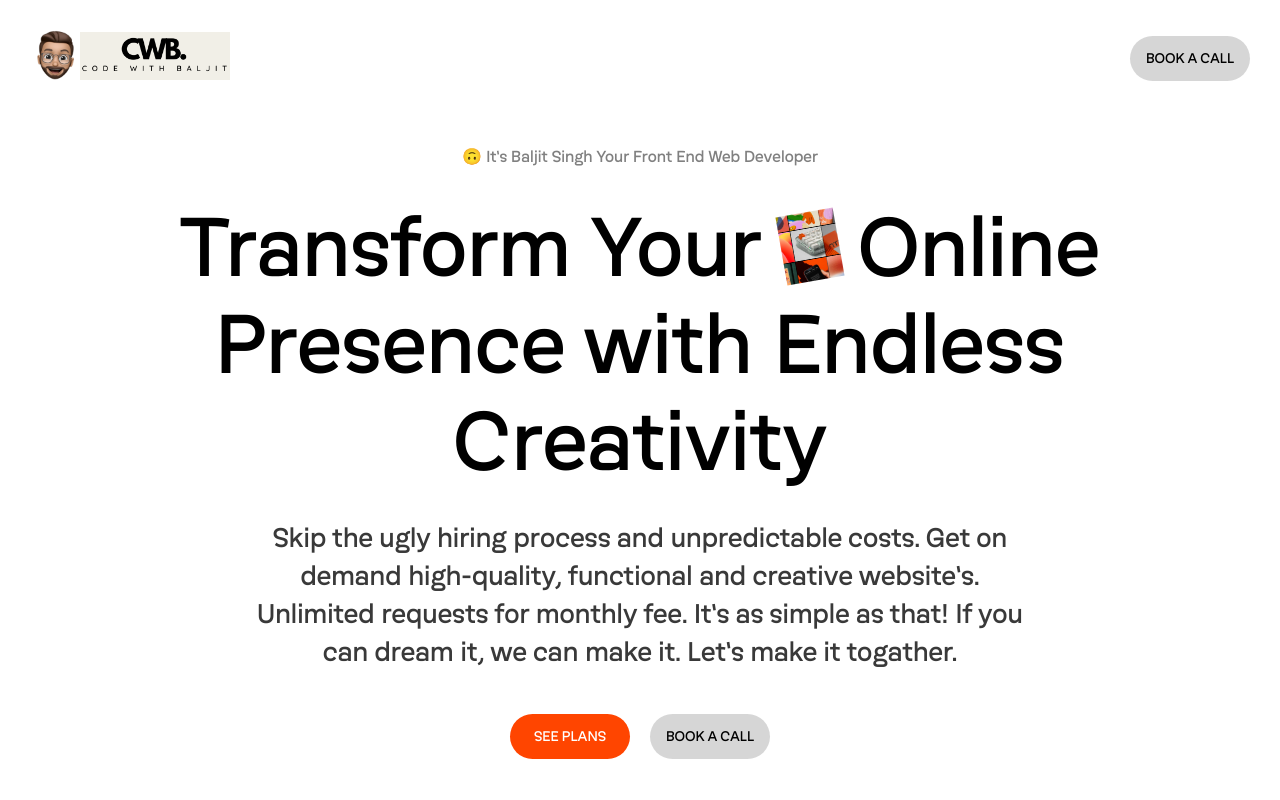
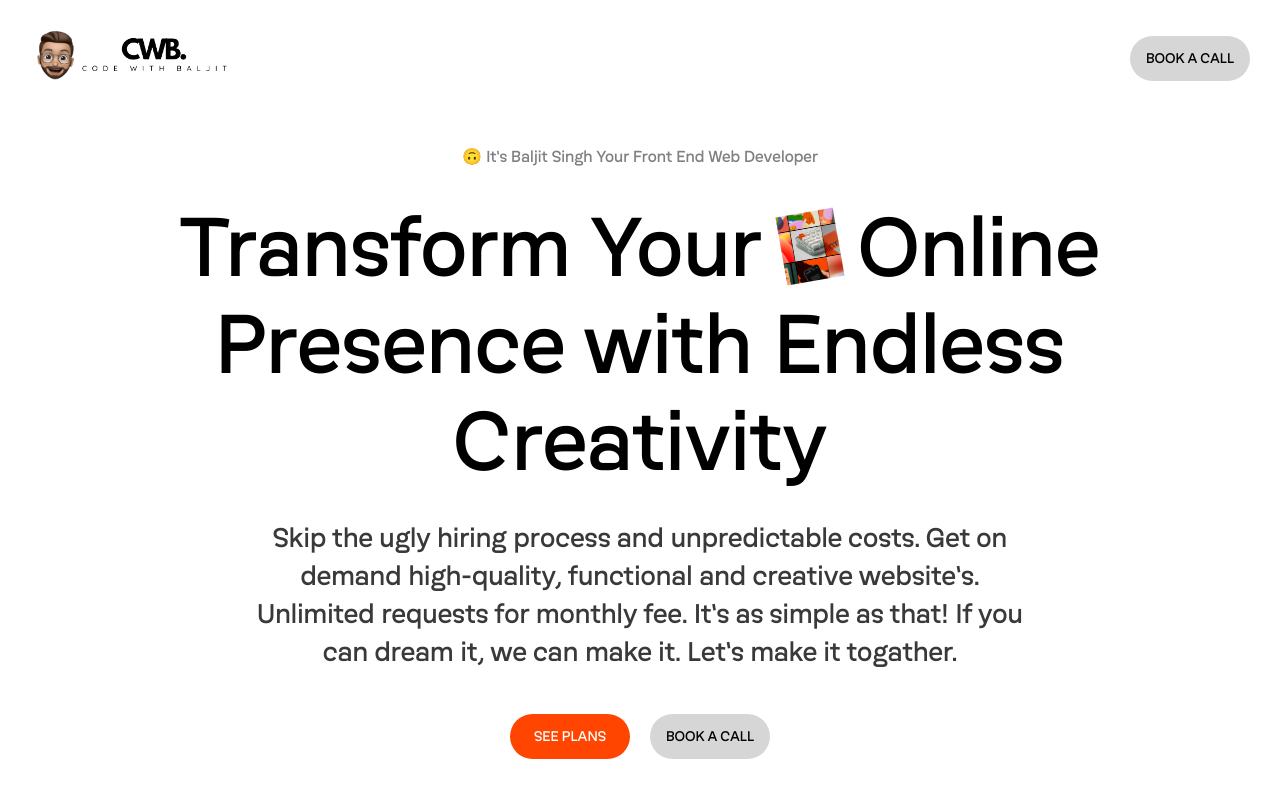
Before and after one commit to CoderBaljit/My-Portfolio, a plain HTML site: page index.html in a window 1280 px wide. Shown: the top 800 px of the page. Drawn offline with nearby package versions, Linux system fonts and the light colour scheme; a script that the page names is missing.

Commit message:
logo change

```diff
--- a/index.html
+++ b/index.html
@@ -18,7 +18,7 @@
         <div class="landingPage">
             <nav>
                 <div class="logo"> <img src="asests/img/face.png" alt="" class="facelogo"><img class="mainlogo"
-                        src="asests/img/main logo.png" alt=""></div>
+                        src="asests/img/main_logo2.png" alt=""></div>
                 <div class="btn"><a href="Form/index.html"><button class="navbutton"></button></a></div>
             </nav>
             <div class="landingPage-contant">
```
Also changed, not shown: asests/img/main_logo2.png (added).
